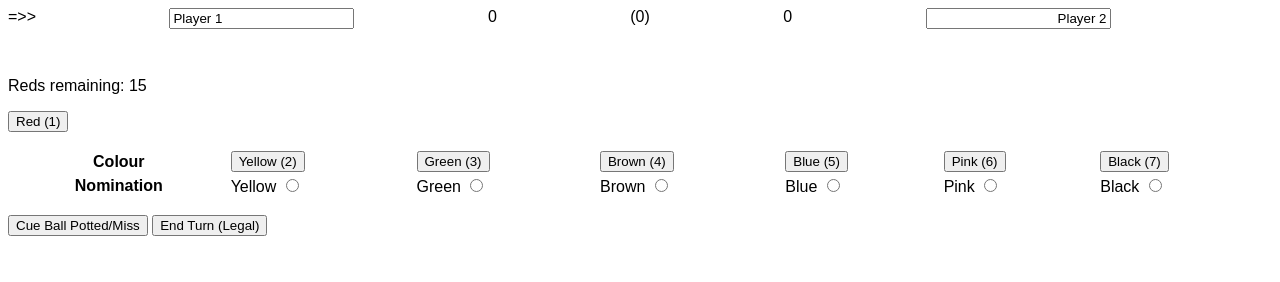
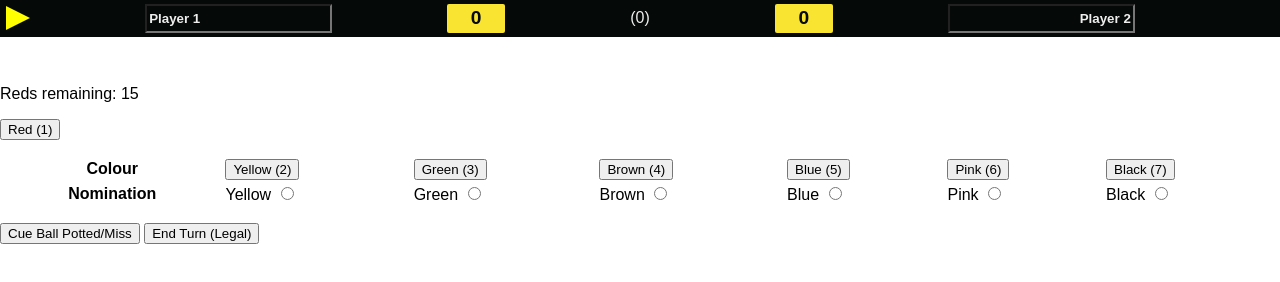
Before and after one commit to ZabutonNage/snooker-score, a plain HTML site: page index.html in a window 1280 px wide. Drawn offline with Linux system fonts and the light colour scheme.

Commit message:
scoreboard styling black/yellow

```diff
--- a/index.html
+++ b/index.html
@@ -5,16 +5,43 @@
     <meta name="viewport" content="width=device-width, initial-scale=1">
     <title>Snooker Score</title>
     <style>
+
+        :root {
+            --col-bg-main: #050908;
+            --col-bg-score: #F9E431;
+            --col-text-main: #eee;
+            --col-text-score: var(--col-bg-main);
+        }
+
         body {
             font-family: sans-serif;
+            margin: 0;
         }
         #scoreboard {
             display: flex;
             justify-content: space-between;
             margin-bottom: 3rem;
+            color: var(--col-text-main);
+            background-color: var(--col-bg-main);
+            font-size: 1.2em;
+            line-height: 1.5;
+            padding: 4px 0;
         }
         .turn-marker {
             visibility: hidden;
+            width: 0;
+            height: 0;
+            border-top: 12px solid transparent;
+            border-bottom: 12px solid transparent;
+            align-self: center;
+        }
+        #scoreboard #turn-marker-1 {
+            margin-left: 6px;
+            border-left: 24px solid yellow;
+        }
+        #scoreboard #turn-marker-2 {
+            margin-right: 6px;
+            border-right: 24px solid yellow;
         }
         #scoreboard.p1-strikes #turn-marker-1 {
             visibility: visible;
@@ -22,8 +49,27 @@
         #scoreboard.p2-strikes #turn-marker-2 {
             visibility: visible;
         }
+        #scoreboard input {
+            color: var(--col-text-main);
+            background-color: var(--col-bg-main);
+            font-weight: bold;
+        }
+        .sb-player-score {
+            color: var(--col-text-score);
+            background-color: var(--col-bg-score);
+            width: 3em;
+            text-align: center;
+            font-weight: bold;
+            border-radius: 2px;
+        }
         #p2-name {
             text-align: right;
+        }
+        #score-current-break {
+            font-size: 1rem;
+            width: 2.5em;
+            text-align: center;
+            align-self: center;
         }
 
         table {
@@ -62,13 +108,13 @@
 <div id="scoreboard" class="p1-strikes">
     <!-- Alternatively, "p2-strikes" -->
 
-    <span id="turn-marker-1" class="turn-marker">=>></span>
+    <span id="turn-marker-1" class="turn-marker"></span>
     <input type="text" value="Player 1"/>
-    <span id="score1">0</span>
-    <span>(<span id="currentBreak">0</span>)</span>
-    <span id="score2">0</span>
+    <span id="score1" class="sb-player-score">0</span>
+    <span id="score-current-break">(<span id="currentBreak">0</span>)</span>
+    <span id="score2" class="sb-player-score">0</span>
     <input type="text" value="Player 2" id="p2-name"/>
-    <span id="turn-marker-2" class="turn-marker"><<=</span>
+    <span id="turn-marker-2" class="turn-marker"></span>
 </div>
 
 <p>Reds remaining: <span id="redsRemaining"></span></p>
```
